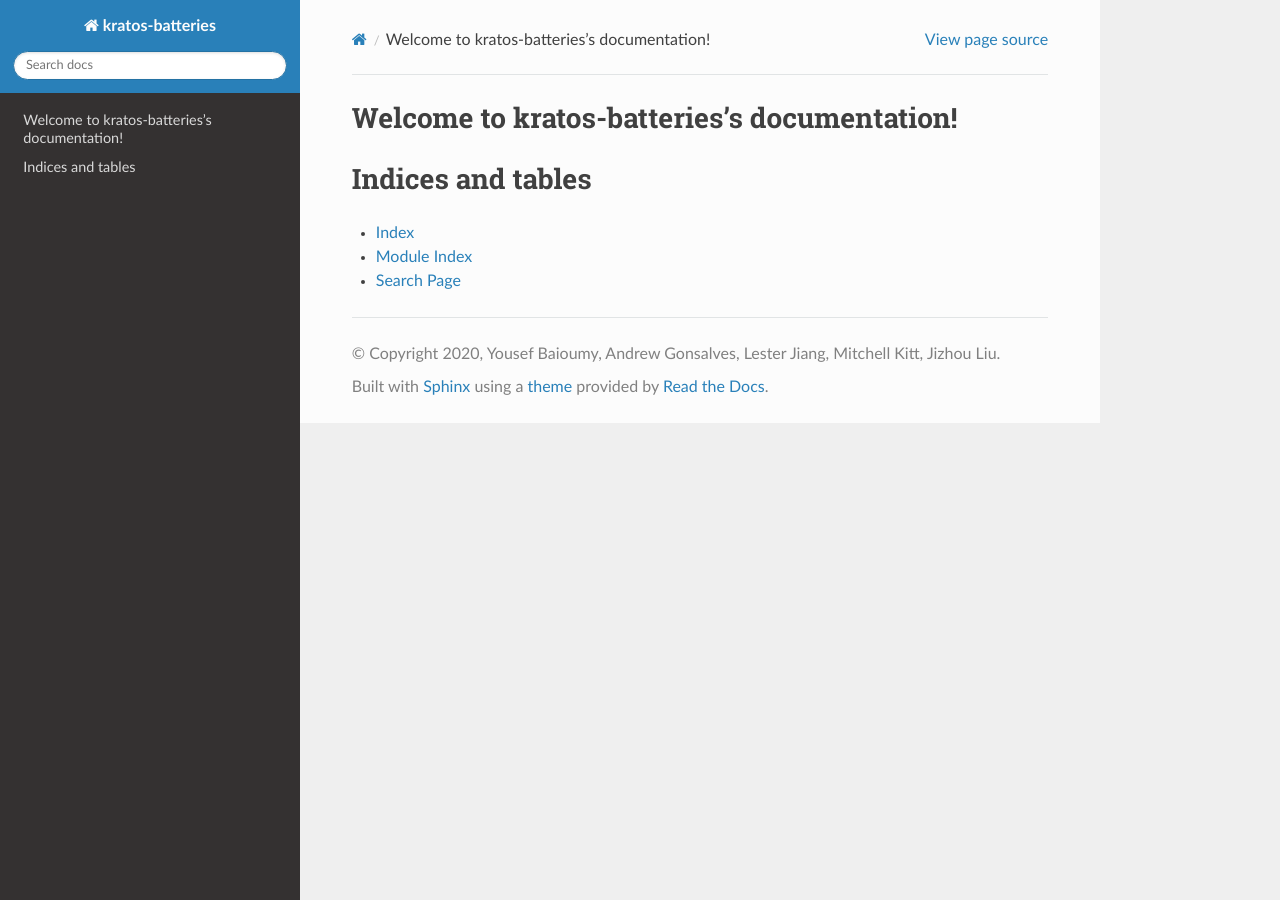
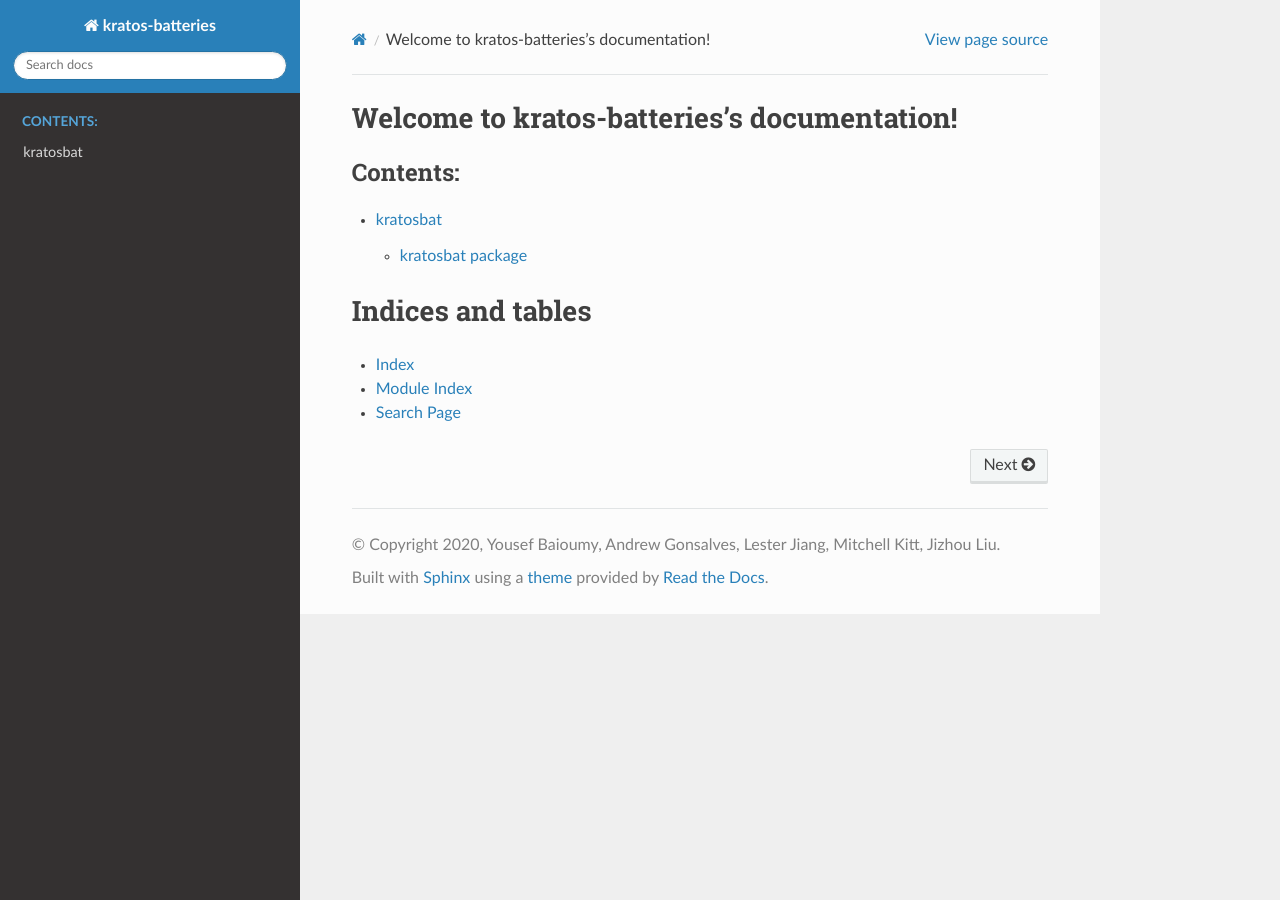
Before and after one commit to kratos-batteries/kratos-batteries, a Sphinx documentation site: the page built from doc/index.rst, in a window 1280 px wide. Built offline with Sphinx 7.4.7 and the Read the Docs theme 2.0.0, drawn with Linux system fonts in a browser that asks for light colours; part of the change alters nothing that is shown.

Commit message:
updated index.rst

```diff
--- a/doc/index.rst
+++ b/doc/index.rst
@@ -1,14 +1,11 @@
-.. kratos-batteries documentation master file, created by
-   sphinx-quickstart on Wed Mar 18 01:33:23 2020.
-   You can adapt this file completely to your liking, but it should at least
-   contain the root `toctree` directive.
-
 Welcome to kratos-batteries's documentation!
 ============================================
 
 .. toctree::
    :maxdepth: 2
    :caption: Contents:
+
+   module
 
 
 
```
